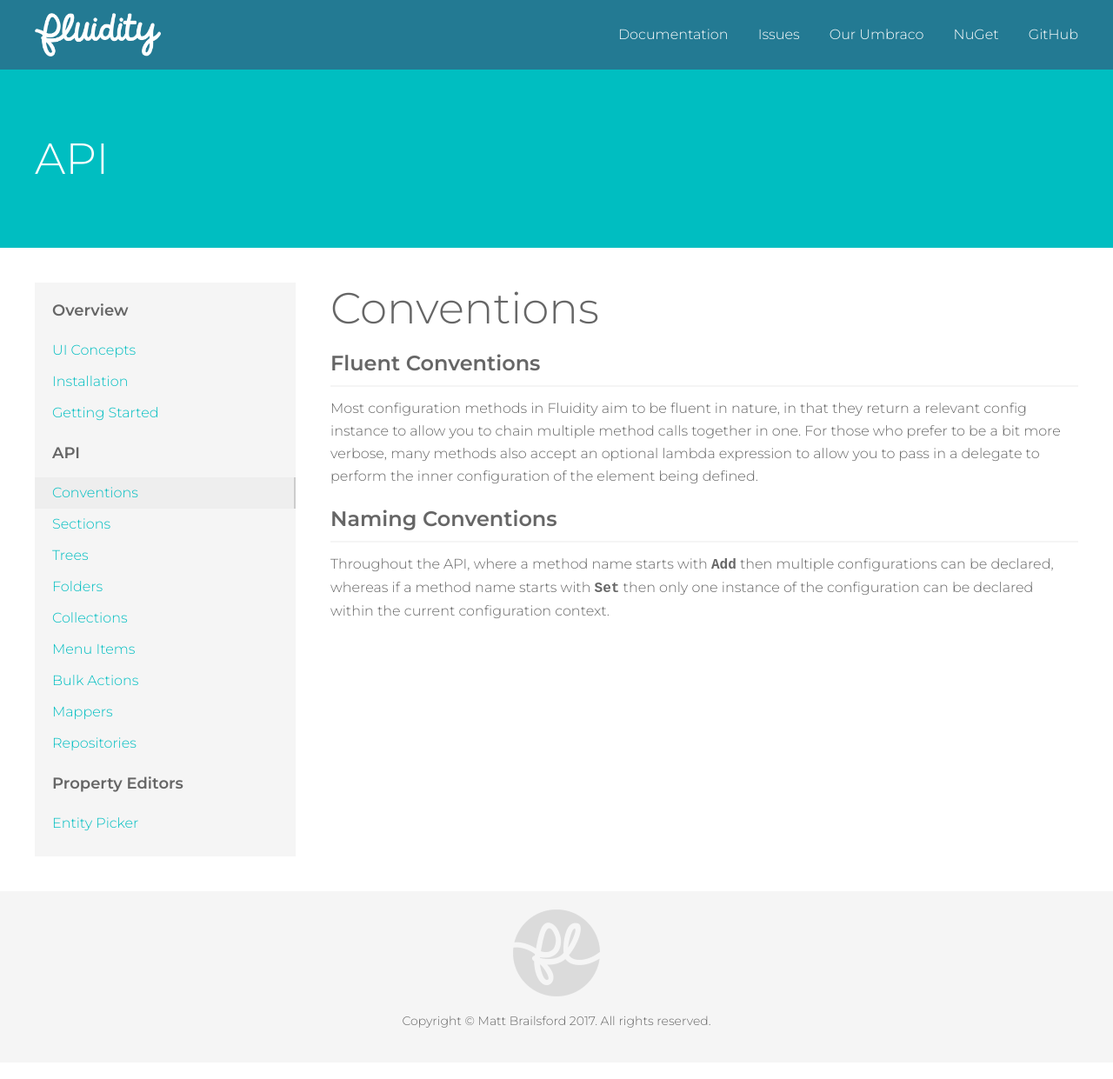
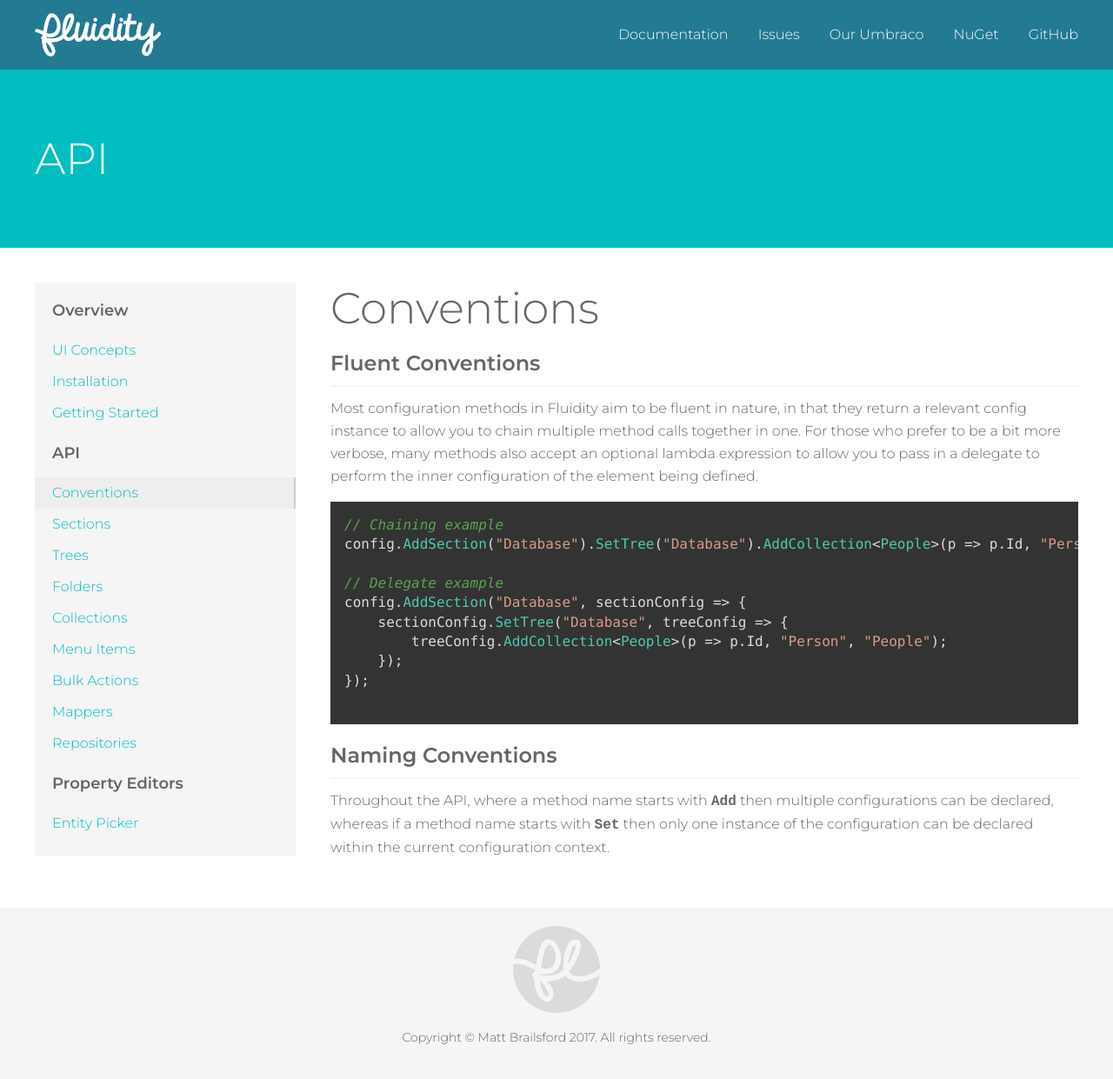
Before and after one commit to mattbrailsford/umbraco-fluidity, a Jekyll site: the page built from docs/_pages/02-api-00-conventions.md, in a window 1280 px wide. Shown: the whole page at 87% size. Built offline with Jekyll 4.4.1, drawn with Linux system fonts in a browser that asks for light colours.

Commit message:
Added fluent convention example

`````diff
--- a/docs/_pages/02-api-00-conventions.md
+++ b/docs/_pages/02-api-00-conventions.md
@@ -9,6 +9,19 @@
 
 Most configuration methods in Fluidity aim to be fluent in nature, in that they return a relevant config instance to allow you to chain multiple method calls together in one. For those who prefer to be a bit more verbose, many methods also accept an optional lambda expression to allow you to pass in a delegate to perform the inner configuration of the element being defined.
 
+````csharp
+// Chaining example
+config.AddSection("Database").SetTree("Database").AddCollection<People>(p => p.Id, "Person", "People");
+
+// Delegate example
+config.AddSection("Database", sectionConfig => {
+    sectionConfig.SetTree("Database", treeConfig => {
+        treeConfig.AddCollection<People>(p => p.Id, "Person", "People");
+    });
+});
+
+````
+
 ### Naming Conventions
 
 Throughout the API, where a method name starts with `Add` then multiple configurations can be declared, whereas if a method name starts with `Set` then only one instance of the configuration can be declared within the current configuration context.
`````
